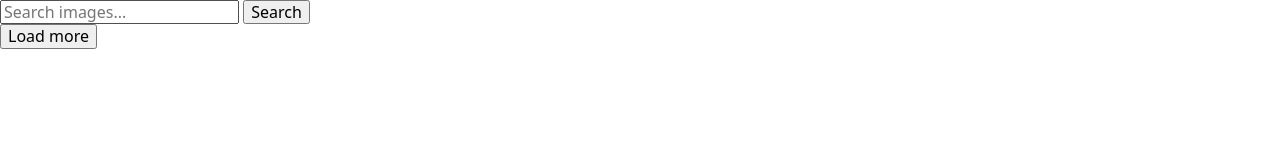
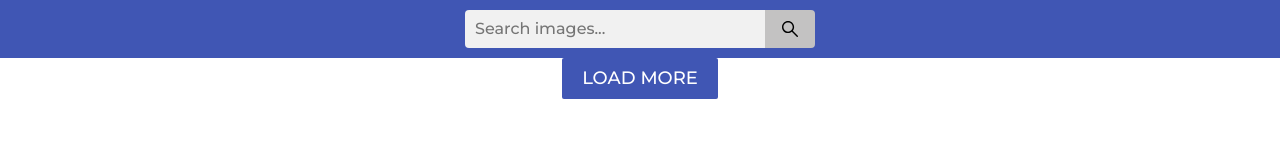
Before and after one commit to DorogMaks/goit-js-hw-11, a website built with Parcel: page src/index.html in a window 1280 px wide. Built offline with nearby package versions, Linux system fonts and the light colour scheme.

Commit message:
update scss

```diff
--- a/src/index.html
+++ b/src/index.html
@@ -5,6 +5,10 @@
     <meta name="viewport" content="width=device-width, initial-scale=1.0" />
     <title>Page title</title>
     <link rel="stylesheet" href="./sass/index.scss" />
+    <link
+      href="https://fonts.googleapis.com/css2?family=Montserrat:wght@500;600;700;800&display=swap"
+      rel="stylesheet"
+    />
     <script type="module" src="./index.js"></script>
   </head>
   <body>
--- a/src/partials/searchForm.html
+++ b/src/partials/searchForm.html
@@ -5,7 +5,12 @@
       name="searchQuery"
       autocomplete="off"
       placeholder="Search images..."
+      class="search-input"
     />
-    <button type="submit">Search</button>
+    <button type="submit" class="search-btn">
+      <svg class="search-icon">
+        <use href="./images/search.svg#icon-search"></use>
+      </svg>
+    </button>
   </form>
 </div>
--- /dev/null
+++ b/src/sass/_base.scss
@@ -0,0 +1,30 @@
+body {
+  font-family: 'Montserrat', sans-serif;
+}
+
+p,
+h1,
+h2,
+h3,
+h4,
+h5,
+h6,
+ul,
+input {
+  margin: 0;
+  padding: 0;
+}
+
+a {
+  text-decoration: none;
+}
+
+ul {
+  list-style: none;
+}
+
+img {
+  display: block;
+  max-width: 100%;
+  height: auto;
+}
--- a/src/sass/_example.scss
+++ /dev/null
@@ -1,26 +0,0 @@
-.example {
-  font-family: -apple-system, BlinkMacSystemFont, 'Segoe UI', Roboto, Oxygen,
-    Ubuntu, Cantarell, 'Open Sans', 'Helvetica Neue', sans-serif;
-  line-height: 1.5;
-  background-color: #fff;
-  color: #2f2f37;
-  max-width: 960px;
-  padding: 16px;
-}
-
-.example code {
-  font-family: monospace;
-  font-size: 16px;
-  font-weight: 700;
-  background-color: #ff6b0a;
-  color: #fff;
-  padding: 2px 6px;
-  border-radius: 2px;
-}
-
-.example .background {
-  height: 240px;
-
-  background-size: cover;
-  background-position: center;
-}
--- /dev/null
+++ b/src/sass/_imageGallery.scss
@@ -0,0 +1,24 @@
+.load-more {
+  display: flex;
+
+  margin: 0px auto 20px;
+  padding: 10px 20px;
+
+  font-size: 18px;
+  text-align: center;
+  text-transform: uppercase;
+
+  color: #fff;
+
+  border: none;
+  border-radius: 2px;
+  background-color: #4056b4;
+
+  cursor: pointer;
+
+  transition: background-color 250ms cubic-bezier(0.4, 0, 0.2, 1);
+}
+
+.load-more:hover {
+  background-color: rgba(64, 85, 180, 0.8);
+}
--- /dev/null
+++ b/src/sass/_searchForm.scss
@@ -0,0 +1,49 @@
+.search-toolbar {
+  background-color: #4056b4;
+}
+
+.search-form {
+  display: flex;
+  justify-content: center;
+  padding-top: 10px;
+  padding-bottom: 10px;
+}
+
+.search-input {
+  min-width: 300px;
+  padding: 10px;
+
+  border: none;
+  border-top-left-radius: 4px;
+  border-bottom-left-radius: 4px;
+  background-color: #f1f1f1;
+  outline: none;
+
+  font-size: 16px;
+}
+
+.search-btn {
+  display: flex;
+  justify-content: center;
+  align-items: center;
+
+  width: 50px;
+
+  border: none;
+  border-top-right-radius: 4px;
+  border-bottom-right-radius: 4px;
+  background-color: #c3c2c2;
+
+  cursor: pointer;
+
+  transition: background-color 250ms cubic-bezier(0.4, 0, 0.2, 1);
+}
+
+.search-btn:hover {
+  background-color: #c3c2c2ce;
+}
+
+.search-icon {
+  width: 16px;
+  height: 16px;
+}
--- a/src/sass/index.scss
+++ b/src/sass/index.scss
@@ -1,2 +1,4 @@
 @import './common';
-@import './example';
+@import './base';
+@import './searchForm';
+@import './imageGallery';
```
Also changed, not shown: src/partials/imageGallery.html (+14 -2 lines), src/images/search.svg (added).
